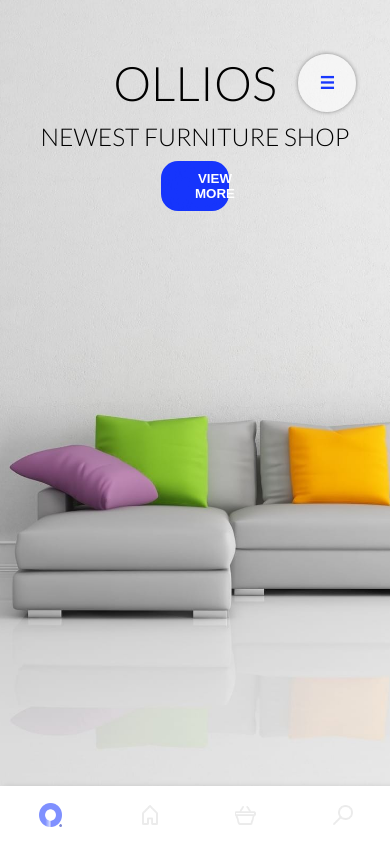
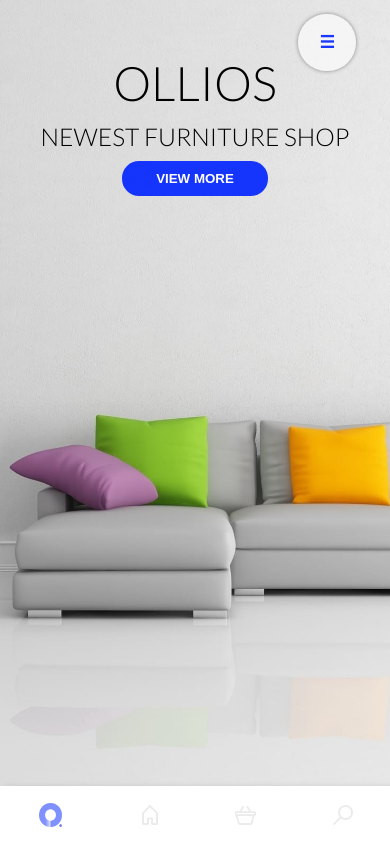
Before and after one commit to rafalpyska/ollios, a Vue app: page /1 in a window 390 px wide. Built offline with nearby package versions, Linux system fonts and the light colour scheme.

Commit message:
Update media queries #8

```diff
--- a/src/components/AppButton.vue
+++ b/src/components/AppButton.vue
@@ -12,6 +12,7 @@
 
 <style lang="scss">
   .btn {
+    min-width: 10rem;
     align-self: flex-end;
     margin-top: .75rem;
     padding: 1.5rem 5rem;
@@ -24,9 +25,7 @@
     transform: scale(1);
     cursor: pointer;
     transition: .3s all;
-    @media only screen and (max-width: 48em) {
-      width: 10rem;
-    }
+
     &:hover {
       transform: scale(1.03);
     }
--- a/src/components/CategoriesMenuToggle.vue
+++ b/src/components/CategoriesMenuToggle.vue
@@ -46,6 +46,9 @@
     @media only screen and (max-width: 62em) {
       z-index: 12;
     }
+    @media only screen and (max-width: 34.125em) {
+      top: 2rem;
+    }
     &:focus {
       outline: none;
       box-shadow: 0 0 3pt 2pt rgba(0, 35, 255, 1);;
--- a/src/components/ProductDetails.vue
+++ b/src/components/ProductDetails.vue
@@ -206,6 +206,8 @@
     }
 
     &__order {
+      display: flex;
+      flex-wrap: wrap;
       margin: 2rem 0;
       font-size: 1.8rem;
     }
@@ -282,10 +284,6 @@
       }
     }
 
-    &__order {
-      display: flex;
-    }
-
     &__quantity {
       display: flex;
       flex-direction: column;
```
